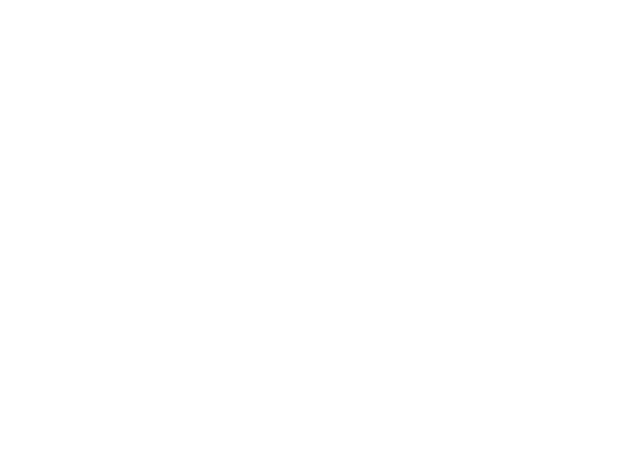
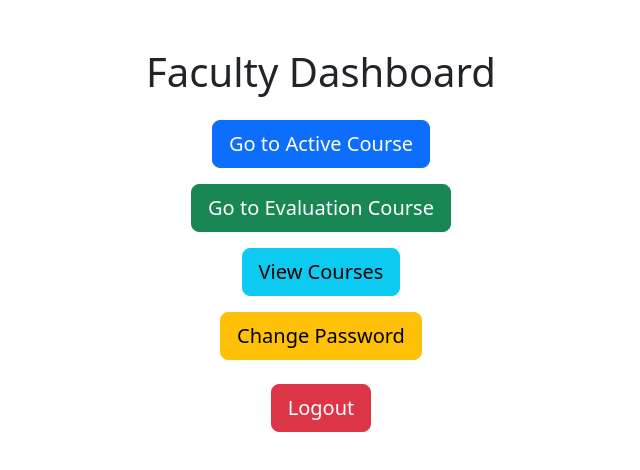
Before and after one commit to sumedh-git/e-textbook-platform, a React (Create React App) app in the folder frontend/: page /dashboard/faculty in a window 1280 px wide. Before the commit this address had no page. Shown: the top 470 px of the page, without its empty margins (319-959 px from the left). Built offline with nearby package versions, Linux system fonts and the light colour scheme.

Commit message:
Added Faculty Dashboard and Change Password component.

```diff
--- a/frontend/src/App.js
+++ b/frontend/src/App.js
@@ -1,11 +1,13 @@
-import React from 'react';
-import { BrowserRouter as Router, Route, Routes } from 'react-router-dom';
-import Home from './components/Home';
-import Login from './components/Login';
-import AdminDashboard from './components/AdminDashboard';
-import CreateFaculty from './components/CreateFaculty';
-import CreateETextbook from './components/CreateETextbook';
-import AddChapter from './components/AddChapter';
+import React from "react";
+import { BrowserRouter as Router, Route, Routes } from "react-router-dom";
+import Home from "./components/Home";
+import Login from "./components/Login";
+import AdminDashboard from "./components/AdminDashboard";
+import CreateFaculty from "./components/CreateFaculty";
+import CreateETextbook from "./components/CreateETextbook";
+import AddChapter from "./components/AddChapter";
+import FacultyDashboard from "./components/FacultyDashboard";
+import ChangePassword from "./components/ChangePassword";
 
 function App() {
   return (
@@ -17,6 +19,16 @@
         <Route path="/admin/create-faculty" element={<CreateFaculty />} />
         <Route path="/admin/create-etextbook" element={<CreateETextbook />} />
         <Route path="/admin/add-chapter" element={<AddChapter />} />
+        <Route path="/dashboard/faculty" element={<FacultyDashboard />} />
+        <Route path="/change-password" element={<ChangePassword />} />
+        {/* <Route path="/faculty/active-course" element={<ActiveCourse />} />
+        <Route
+          path="/faculty/evaluation-course"
+          element={<EvaluationCourse />}
+        />
+        <Route path="/faculty/view-courses" element={<ViewCourses />} />
+        <Route path="/faculty/change-password" element={<ChangePassword />} /> */}
+
         {/* Add routes for other admin functionalities */}
       </Routes>
     </Router>
--- /dev/null
+++ b/frontend/src/components/ChangePassword.js
@@ -0,0 +1,94 @@
+import React, { useState } from "react";
+import { Container, Card, Form, Button, Alert } from "react-bootstrap";
+
+function ChangePassword() {
+  const [currentPassword, setCurrentPassword] = useState("");
+  const [newPassword, setNewPassword] = useState("");
+  const [errorMessage, setErrorMessage] = useState("");
+  const [successMessage, setSuccessMessage] = useState("");
+
+  const handleSubmit = async (e) => {
+    e.preventDefault();
+    const userID = localStorage.getItem("userID");
+
+    if (!userID) {
+      setErrorMessage("User ID not found. Please log in again.");
+      return;
+    }
+
+    try {
+      const response = await fetch(
+        "http://localhost:5000/api/auth/change-password",
+        {
+          method: "POST",
+          headers: {
+            "Content-Type": "application/json",
+          },
+          body: JSON.stringify({
+            user_id: userID,
+            current_password: currentPassword,
+            new_password: newPassword,
+          }),
+        }
+      );
+
+      if (!response.ok) {
+        const errorData = await response.json();
+        setErrorMessage(errorData.error || "An error occurred");
+        setSuccessMessage(""); // Clear success message
+      } else {
+        const data = await response.json();
+        setSuccessMessage(data.message || "Password changed successfully!");
+        setErrorMessage(""); // Clear error message
+        setCurrentPassword("");
+        setNewPassword("");
+      }
+    } catch (error) {
+      setErrorMessage("An unexpected error occurred.");
+      setSuccessMessage(""); // Clear success message
+    }
+  };
+
+  return (
+    <Container
+      className="d-flex justify-content-center align-items-center"
+      style={{ minHeight: "100vh" }}
+    >
+      <Card style={{ width: "400px" }} className="p-4">
+        <h2 className="text-center mb-4">Change Password</h2>
+        {errorMessage && <Alert variant="danger">{errorMessage}</Alert>}
+        {successMessage && <Alert variant="success">{successMessage}</Alert>}
+
+        <Form onSubmit={handleSubmit}>
+          <Form.Group>
+            <Form.Label>Current Password</Form.Label>
+            <Form.Control
+              type="password"
+              placeholder="Enter current password"
+              value={currentPassword}
+              onChange={(e) => setCurrentPassword(e.target.value)}
+              required
+            />
+          </Form.Group>
+
+          <Form.Group className="mt-3">
+            <Form.Label>New Password</Form.Label>
+            <Form.Control
+              type="password"
+              placeholder="Enter new password"
+              value={newPassword}
+              onChange={(e) => setNewPassword(e.target.value)}
+              required
+            />
+          </Form.Group>
+
+          <Button variant="primary" type="submit" className="mt-4 w-100">
+            Change Password
+          </Button>
+        </Form>
+      </Card>
+    </Container>
+  );
+}
+
+export default ChangePassword;
--- /dev/null
+++ b/frontend/src/components/FacultyDashboard.js
@@ -0,0 +1,98 @@
+import React from "react";
+import { Button, Container, Row, Col } from "react-bootstrap";
+import { useNavigate } from "react-router-dom";
+
+function FacultyDashboard() {
+  const navigate = useNavigate();
+
+  const handleSelection = (option) => {
+    switch (option) {
+      case 1:
+        navigate("/faculty/active-course");
+        break;
+      case 2:
+        navigate("/faculty/evaluation-course");
+        break;
+      case 3:
+        navigate("/faculty/view-courses");
+        break;
+      case 4:
+        navigate("/change-password");
+        break;
+      case 5:
+        alert("Logging out...");
+        navigate("/");
+        break;
+      default:
+        alert("Invalid option");
+    }
+  };
+
+  return (
+    <Container className="text-center mt-5">
+      <h1>Faculty Dashboard</h1>
+      <Row className="mt-4">
+        <Col>
+          <Button
+            variant="primary"
+            size="lg"
+            block
+            onClick={() => handleSelection(1)}
+          >
+            Go to Active Course
+          </Button>
+        </Col>
+      </Row>
+      <Row className="mt-3">
+        <Col>
+          <Button
+            variant="success"
+            size="lg"
+            block
+            onClick={() => handleSelection(2)}
+          >
+            Go to Evaluation Course
+          </Button>
+        </Col>
+      </Row>
+      <Row className="mt-3">
+        <Col>
+          <Button
+            variant="info"
+            size="lg"
+            block
+            onClick={() => handleSelection(3)}
+          >
+            View Courses
+          </Button>
+        </Col>
+      </Row>
+      <Row className="mt-3">
+        <Col>
+          <Button
+            variant="warning"
+            size="lg"
+            block
+            onClick={() => handleSelection(4)}
+          >
+            Change Password
+          </Button>
+        </Col>
+      </Row>
+      <Row className="mt-4">
+        <Col>
+          <Button
+            variant="danger"
+            size="lg"
+            block
+            onClick={() => handleSelection(5)}
+          >
+            Logout
+          </Button>
+        </Col>
+      </Row>
+    </Container>
+  );
+}
+
+export default FacultyDashboard;
```
Also changed, not shown: 2 other files (tests, documents, lock files or other folders). Lines whose indentation alone changed are shown as unchanged.
